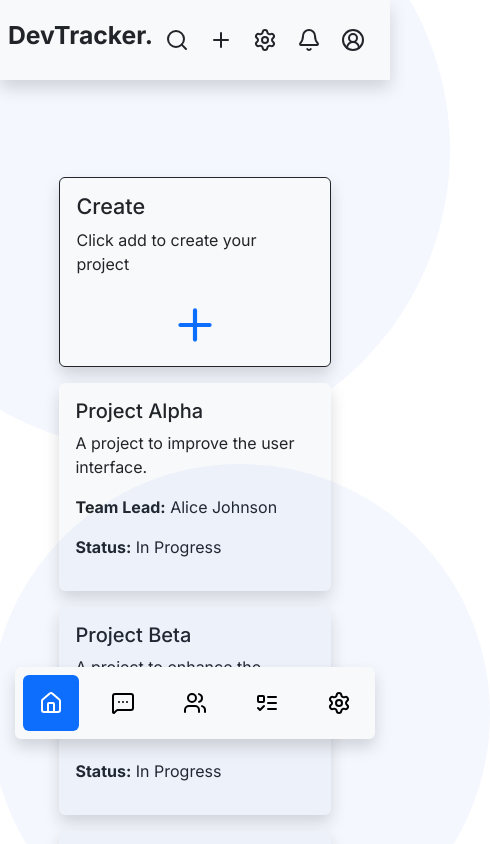
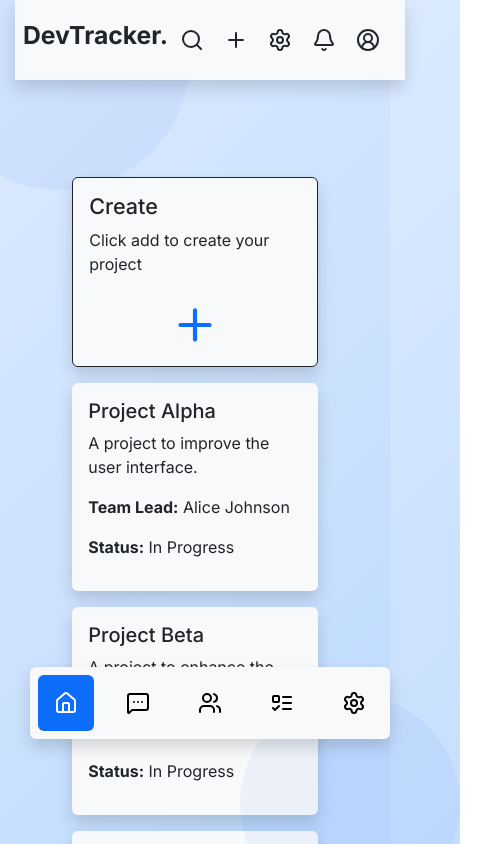
Before and after one commit to jarvis2754/devtracker-frontend, a React (Vite) app: page / in a window 390 px wide. Shown: the top 844 px of the page, 490 px wide, since content can reach past the window. Built offline with nearby package versions, Linux system fonts and the light colour scheme.

Commit message:
created login page

```diff
--- a/src/App.css
+++ b/src/App.css
@@ -116,3 +116,72 @@ body::after {
     width: 50% !important;
   }
 }
+
+/* login */
+    body {
+      height: 100vh;
+      background: linear-gradient(135deg, #dbeafe, #bfdbfe);
+      display: flex;
+      justify-content: center;
+      align-items: center;
+      font-family: 'Inter', sans-serif;
+      position: relative;
+      overflow: hidden;
+      padding: 15px;
+    }
+
+    /* Background bubbles */
+    body::before, body::after {
+      content: "";
+      position: absolute;
+      border-radius: 50%;
+      background: rgba(37, 99, 235, 0.06);
+      z-index: 0;
+    }
+
+    body::before {
+      width: 500px;
+      height: 500px;
+      top: -150px;
+      left: -150px;
+    }
+
+    body::after {
+      width: 400px;
+      height: 400px;
+      bottom: -150px;
+      right: -150px;
+    }
+
+    .login-card {
+      background: #fff;
+      border-radius: 18px;
+      box-shadow: 0 8px 30px rgba(0, 0, 0, 0.08);
+      padding: 35px 25px;
+      width: 100%;
+      max-width: 380px;
+      text-align: center;
+      position: relative;
+      z-index: 1;
+    }
+
+    @media (max-width: 576px) {
+      body::before {
+        width: 260px;
+        height: 260px;
+        top: -70px;
+        left: -70px;
+      }
+
+      body::after {
+        width: 220px;
+        height: 220px;
+        bottom: -70px;
+        right: -70px;
+      }
+
+      .login-card {
+        padding: 25px 20px;
+        max-width: 95%;
+      }
+    }
```
Also changed, not shown: src/pages/auth/Login.tsx (+29 -0 lines).
